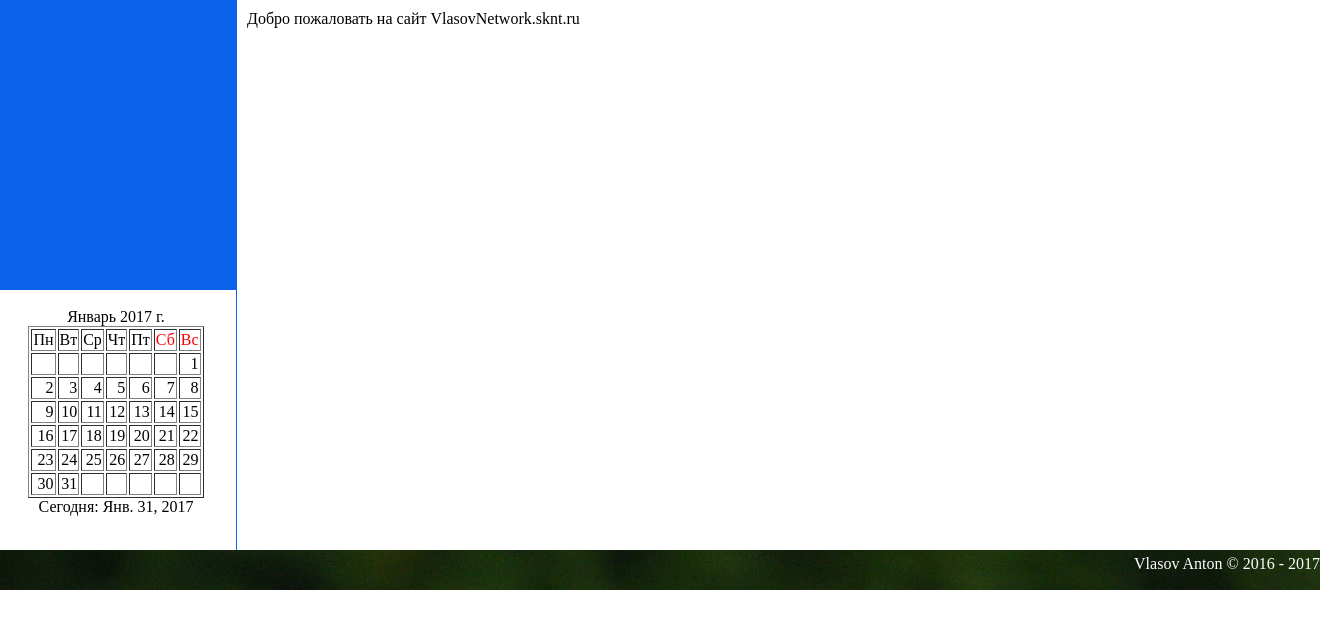
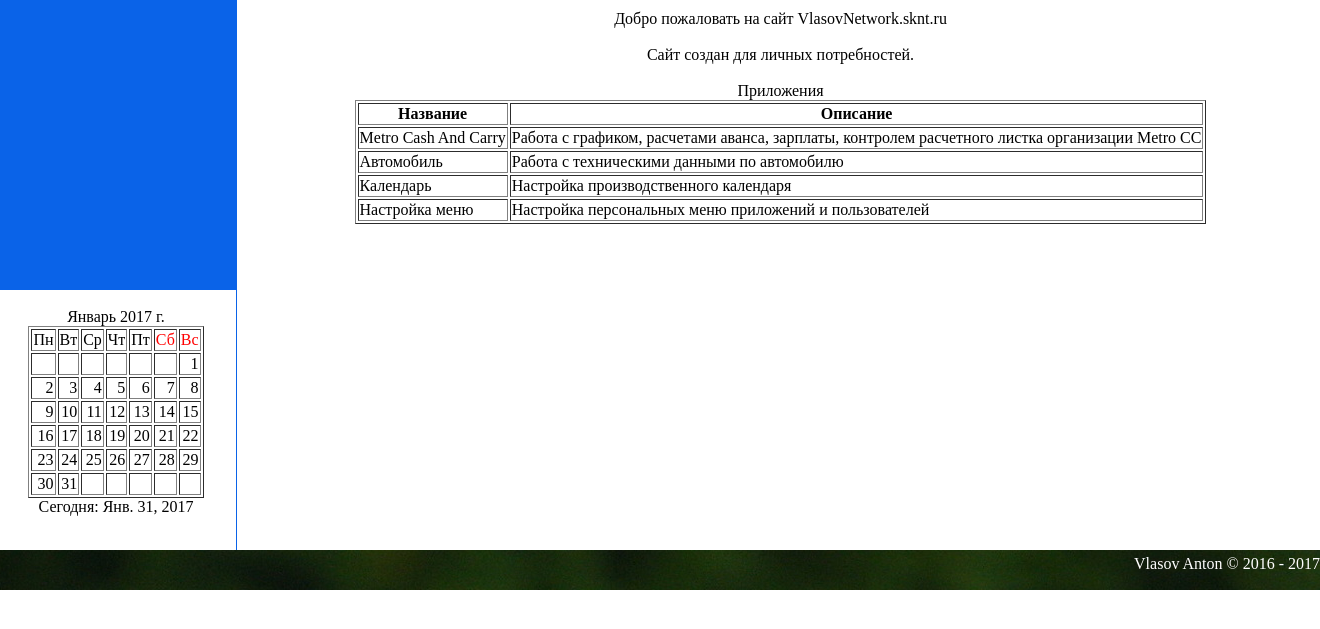
Before and after one commit to Pingvin8830/VNSR, a Django app: page / in a window 1320 px wide. Shown: the part 73-702 px from the top of the page. Run offline with Django 3.2, Linux system fonts and the light colour scheme; the visitor is signed in with stand-in values (Sample User, id 1); data that the repository does not hold is empty.

Commit message:
Создание приветственного шаблона

```diff
--- a/VNSR/templates/main/index.html
+++ b/VNSR/templates/main/index.html
@@ -62,7 +62,34 @@
       <link rel="stylesheet" type="text/css" href="{% static 'main/content.css' %}">
       <div id="content">
         {% block content %}
-          Добро пожаловать на сайт VlasovNetwork.sknt.ru
+          <center>
+            Добро пожаловать на сайт VlasovNetwork.sknt.ru<br><br>
+
+            Сайт создан для личных потребностей.<br><br>
+            <table border=1>
+              <caption>Приложения</caption>
+              <tr>
+                <th>Название</th>
+                <th>Описание</th>
+              </tr>
+              <tr>
+                <td>Metro Cash And Carry</td>
+                <td>Работа с графиком, расчетами аванса, зарплаты, контролем расчетного листка организации Metro CC</td>
+              </tr>
+              <tr>
+                <td>Автомобиль</td>
+                <td>Работа с техническими данными по автомобилю</td>
+              </tr>
+              <tr>
+                <td>Календарь</td>
+                <td>Настройка производственного календаря</td>
+              </tr>
+              <tr>
+                <td>Настройка меню</td>
+                <td>Настройка персональных меню приложений и пользователей</td>
+              </tr>
+            </table>
+          </center>
         {% endblock %}
       </div>
       <link rel="stylesheet" type="text/css" href="{% static 'main/footer.css' %}">
```
